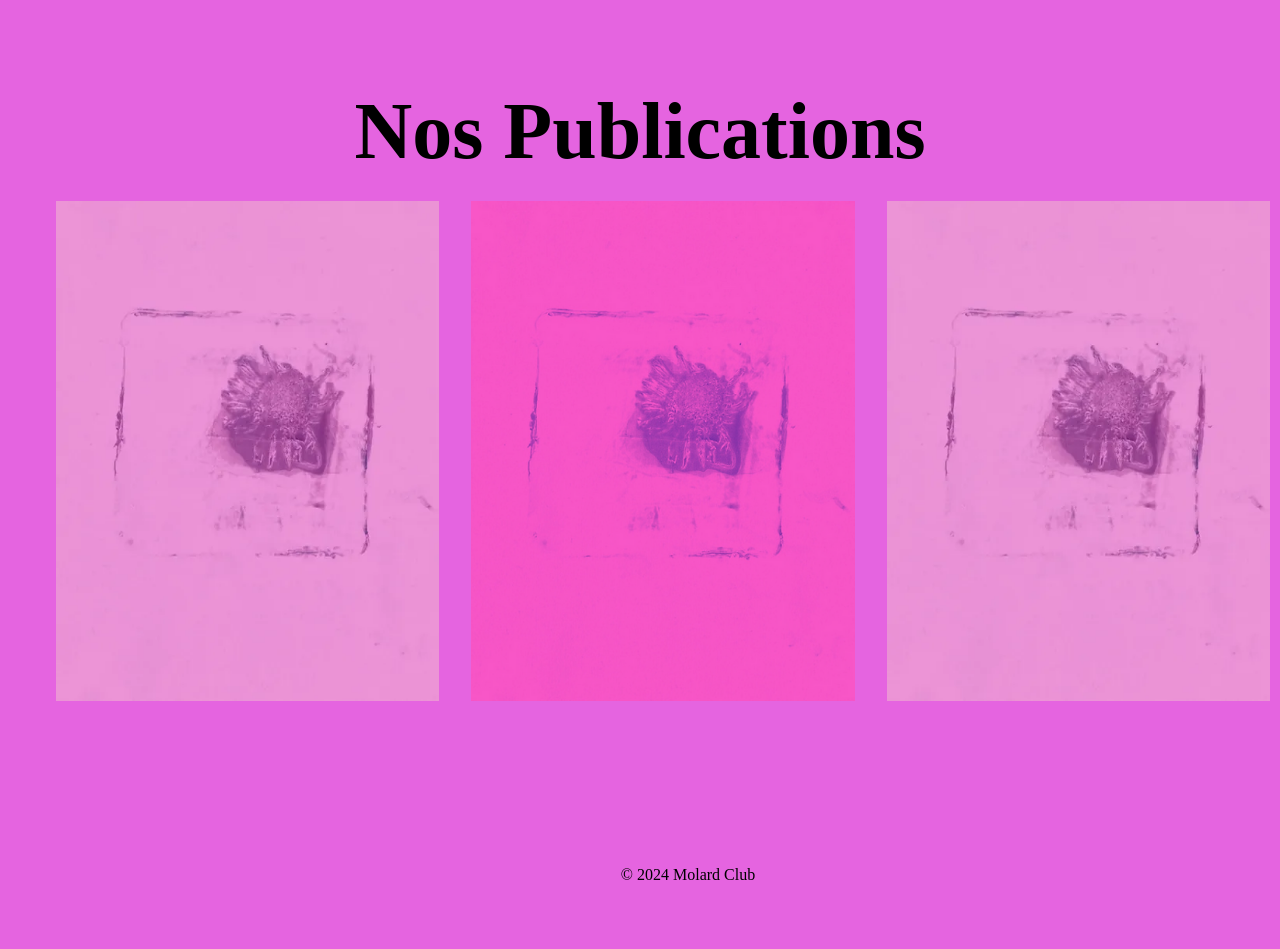
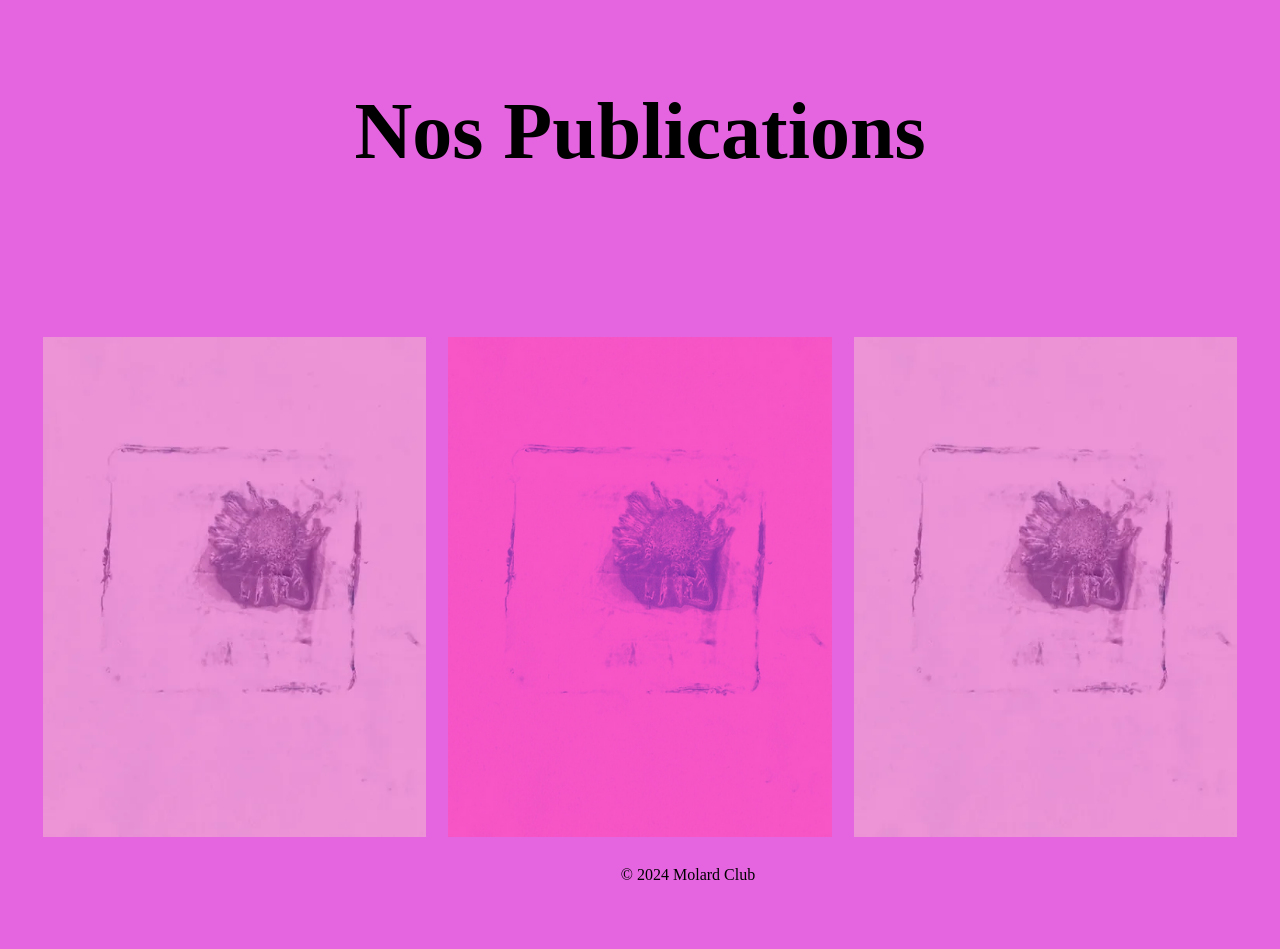
Before and after one commit to Anaellew/kopfkinosstuff, a Jekyll site: the page publications.html, which Jekyll copies as it is, in a window 1280 px wide. Built offline with Jekyll 4.4.1, drawn with Linux system fonts in a browser that asks for light colours; before the commit the page ends 900 px from its top, so only the background shows below that.

Commit message:
Update publications.html

```diff
--- a/publications.html
+++ b/publications.html
@@ -13,21 +13,21 @@
         h1 {
             font-family: 'MyFont';
             font-size: 5em;
-            margin-bottom: 0em;
+            margin-bottom: 2em;
             text-align: center;
         }
         .columns {
             display: grid;
             grid-template-columns: repeat(3, 1fr);
-            gap: 1em;
-            padding: 1em;
+            gap: 0em;
+            padding: 0em;
         }
         .column {
             display: flex;
             flex-direction: column;
             justify-content: center;
             align-items: center;
-            padding: 0.5em;
+            padding: 0em;
             box-sizing: border-box;
         }
         .left, .center, .right {
```
